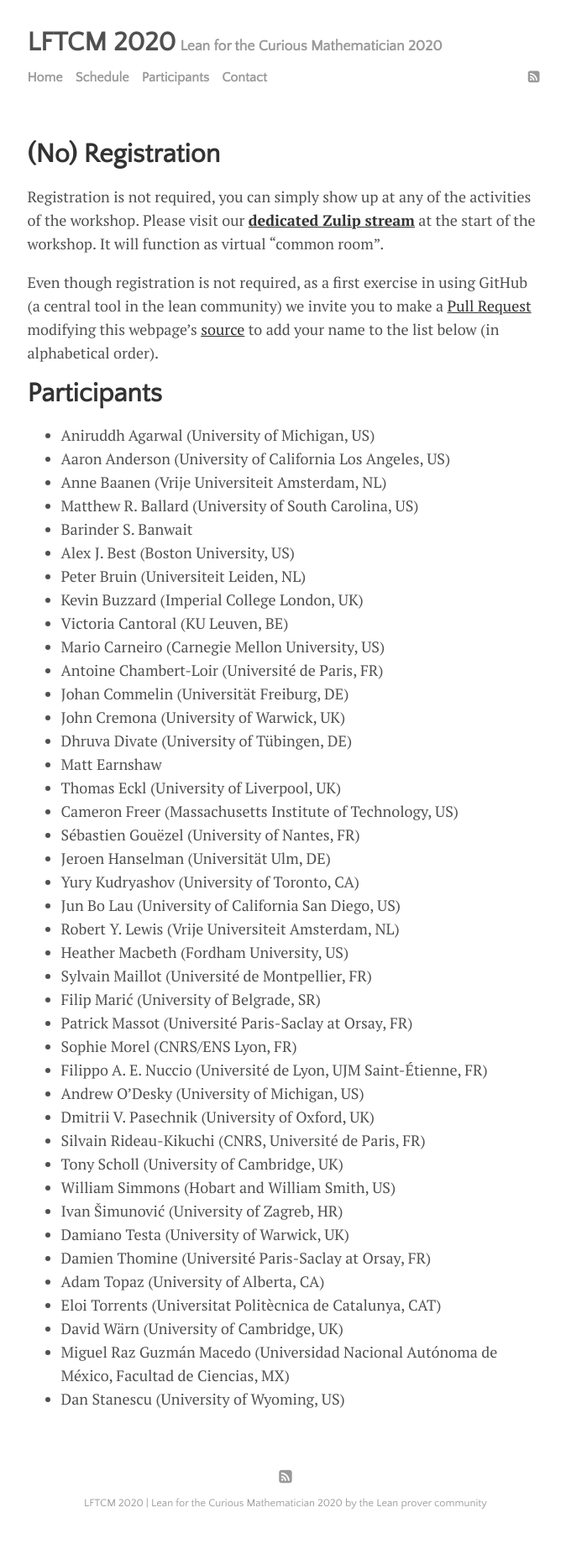
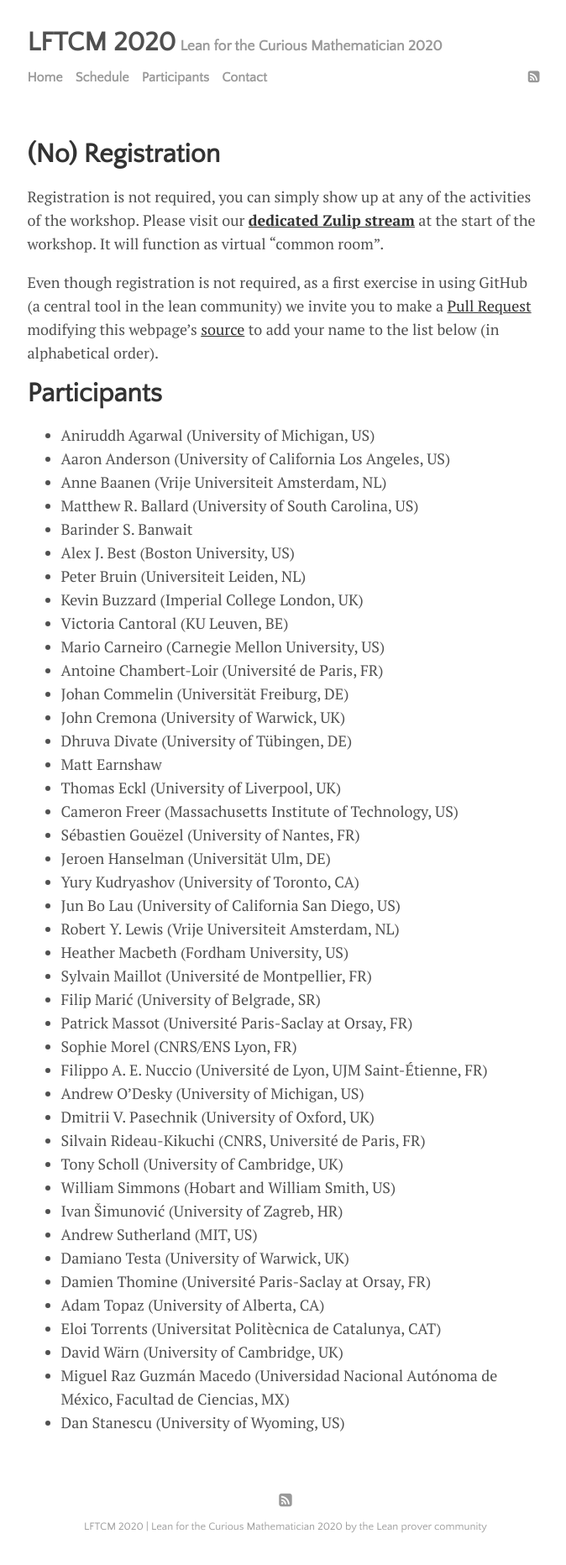
Before and after one commit to leanprover-community/lftcm2020, a Jekyll site: the page built from docs/participants.md, in a window 1280 px wide. Shown: the whole page at 84% size, without its empty margins (300-974 px from the left). Built offline with Jekyll 4.4.1, drawn with Linux system fonts in a browser that asks for light colours; before the commit the page ends 1836 px from its top, so only the background shows below that.

Commit message:
Update participants.md

```diff
--- a/docs/participants.md
+++ b/docs/participants.md
@@ -58,6 +58,7 @@ to add your name to the list below (in alphabetical order).
 * Tony Scholl (University of Cambridge, UK)
 * William Simmons (Hobart and William Smith, US)
 * Ivan Šimunović (University of Zagreb, HR)
+* Andrew Sutherland (MIT, US)
 * Damiano Testa (University of Warwick, UK)
 * Damien Thomine (Université Paris-Saclay at Orsay, FR)
 * Adam Topaz (University of Alberta, CA)
```
